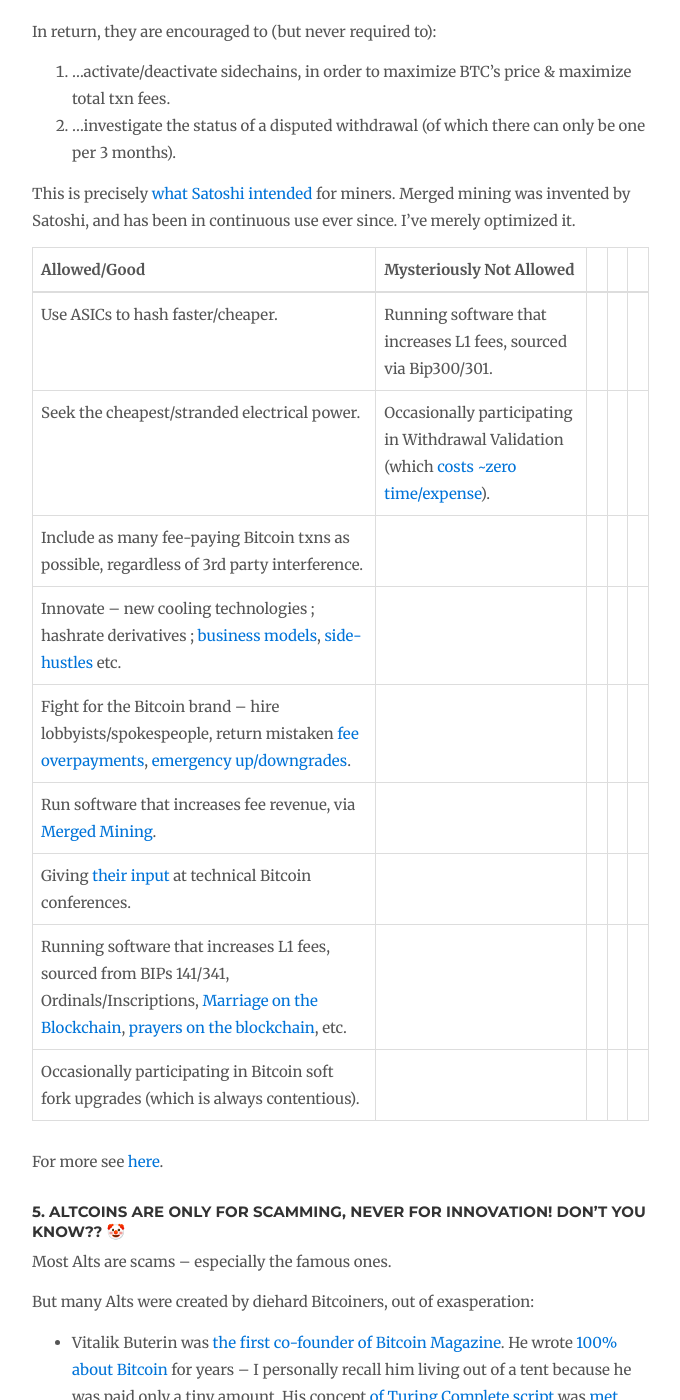
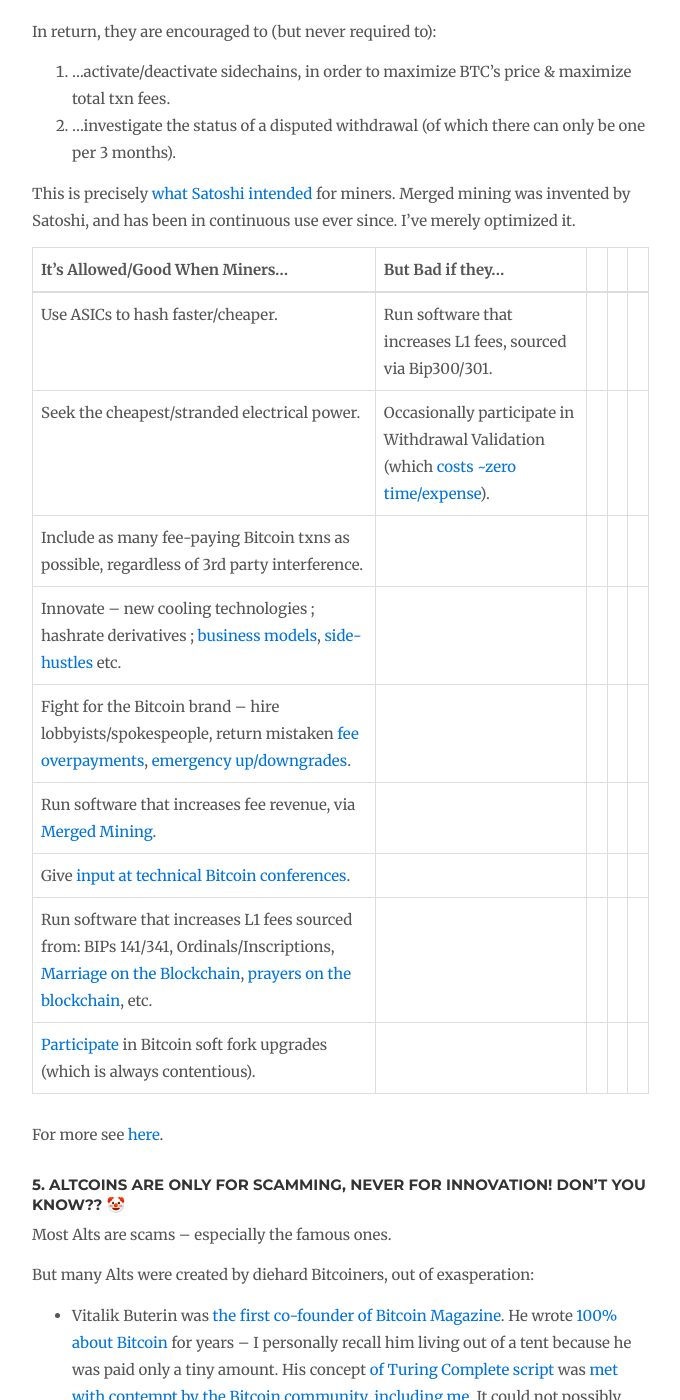
Before and after one commit to drivechain-project/drivechain.info, a Jekyll site: the page built from misinformation/index.md, in a window 1280 px wide and 1400 px high, scrolled down 1307 px. Shown: the whole window, without its empty margins (138-818 px from the left). Built offline with Jekyll 4.4.1, drawn with Linux system fonts in a browser that asks for light colours; our own code applies the rules of GitHub Pages for plain Markdown files; comment, search, counter and statistics services are not loaded.

Commit message:
standardize tense

```diff
--- a/misinformation/index.md
+++ b/misinformation/index.md
@@ -58,17 +58,17 @@
 
 This is precisely [what Satoshi intended](https://www.truthcoin.info/blog/security-budget-ii-mm/#c-its-too-late--mm-is-already-widespread) for miners. Merged mining was invented by Satoshi, and has been in continuous use ever since. I've merely optimized it.
 
-| **Allowed/Good**                                                                                                                                                                                                                                                                                                                                                                                                                                                                                                                    | **Mysteriously Not Allowed**                                                                                                                      |   |   |   |
+| **It's Allowed/Good When Miners...**                                                                                                                                                                                                                                                                                                                                                                                                                                                                                                                    | **But Bad if they...**                                                                                                                      |   |   |   |
 |-------------------------------------------------------------------------------------------------------------------------------------------------------------------------------------------------------------------------------------------------------------------------------------------------------------------------------------------------------------------------------------------------------------------------------------------------------------------------------------------------------------------------------------|---------------------------------------------------------------------------------------------------------------------------------------------------|---|---|---|
-| Use ASICs to hash faster/cheaper.                                                                                                                                                                                                                                                                                                                                                                                                                                                                                                   | Running software that increases L1 fees, sourced via Bip300/301.                                                                                  |   |   |   |
-| Seek the cheapest/stranded electrical power.                                                                                                                                                                                                                                                                                                                                                                                                                                                                                        | Occasionally participating in Withdrawal Validation (which [costs ~zero time/expense](https://twitter.com/Truthcoin/status/1709979104596951160)). |   |   |   |
+| Use ASICs to hash faster/cheaper.                                                                                                                                                                                                                                                                                                                                                                                                                                                                                                   | Run software that increases L1 fees, sourced via Bip300/301.                                                                                  |   |   |   |
+| Seek the cheapest/stranded electrical power.                                                                                                                                                                                                                                                                                                                                                                                                                                                                                        | Occasionally participate in Withdrawal Validation (which [costs ~zero time/expense](https://twitter.com/Truthcoin/status/1709979104596951160)). |   |   |   |
 | Include as many fee-paying Bitcoin txns as possible, regardless of 3rd party interference.                                                                                                                                                                                                                                                                                                                                                                                                                                          |                                                                                                                                                   |   |   |   |
 | Innovate -- new cooling technologies ; hashrate derivatives ; [business models](https://www.riotplatforms.com/bitcoin-mining), [side-hustles](https://shop.braiins.com/products/braiins-polo-shirt) etc.                                                                                                                                                                                                                                                                                                                            |                                                                                                                                                   |   |   |   |
 | Fight for the Bitcoin brand -- hire lobbyists/spokespeople, return mistaken [fee](https://news.bitcoin.com/bitcoin-miner-repays-customer-who-accidentally-paid-2-5-bitcoins-transaction-fee/) [overpayments](https://www.coindesk.com/business/2023/09/15/bitcoin-miner-f2pool-returns-198-btc-to-paxos-after-overpaid-fee/), [emergency](https://freedom-to-tinker.com/2015/07/28/analyzing-the-2013-bitcoin-fork-centralized-decision-making-saved-the-day/) [up/downgrades](https://bitcoin.org/en/alert/2015-07-04-spv-mining). |                                                                                                                                                   |   |   |   |
 | Run software that increases fee revenue, via [Merged Mining](https://blog.bitmex.com/the-growth-of-bitcoin-merge-mining/).                                                                                                                                                                                                                                                                                                                                                                                                          |                                                                                                                                                   |   |   |   |
-| Giving [their input](https://www.reddit.com/r/Bitcoin/comments/3vnrrx/scaling_bitcoin_hong_kong_part_2_miner_panel/) at technical Bitcoin conferences.                                                                                                                                                                                                                                                                                                                                                                              |                                                                                                                                                   |   |   |   |
-| Running software that increases L1 fees, sourced from BIPs 141/341, Ordinals/Inscriptions, [Marriage on the Blockchain](https://www.reddit.com/r/Bitcoin/comments/1t38rc/its_official_im_hitched_and_bitcoin_can_prove_it/?rdt=42824), [prayers on the blockchain](https://bitcointalk.org/index.php?topic=38007), etc.                                                                                                                                                                                                             |                                                                                                                                                   |   |   |   |
-| Occasionally participating in Bitcoin soft fork upgrades (which is always contentious).                                                                                                                                                                                                                                                                                                                                                                                                                                             |                                                                                                                                                   |   |   |   |
+| Give [input at technical Bitcoin conferences](https://www.reddit.com/r/Bitcoin/comments/3vnrrx/scaling_bitcoin_hong_kong_part_2_miner_panel/).                                                                                                                                                                                                                                                                                                                                                                              |                                                                                                                                                   |   |   |   |
+| Run software that increases L1 fees sourced from: BIPs 141/341, Ordinals/Inscriptions, [Marriage on the Blockchain](https://www.reddit.com/r/Bitcoin/comments/1t38rc/its_official_im_hitched_and_bitcoin_can_prove_it/?rdt=42824), [prayers on the blockchain](https://bitcointalk.org/index.php?topic=38007), etc.                                                                                                                                                                                                             |                                                                                                                                                   |   |   |   |
+| [Participate](https://www.coindesk.com/tech/2021/05/01/bitcoin-taproot-activation-has-begun-miners-now-have-3-months-to-get-on-board/) in Bitcoin soft fork upgrades (which is always contentious).                                                                                                                                                                                                                                                                                                                                                                                                                                             |                                                                                                                                                   |   |   |   |
 
 For more see [here](https://x.com/Truthcoin/status/1704643105171935619?s=20).
 
```
